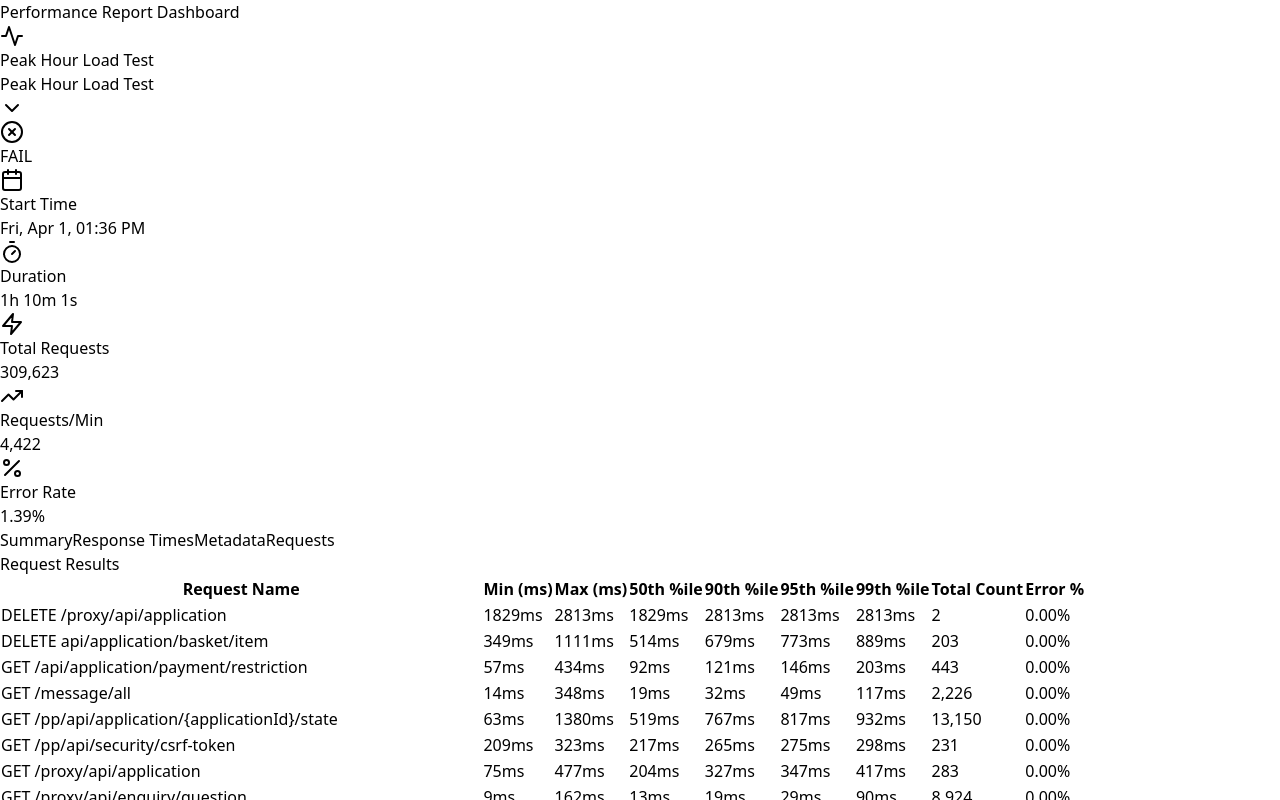
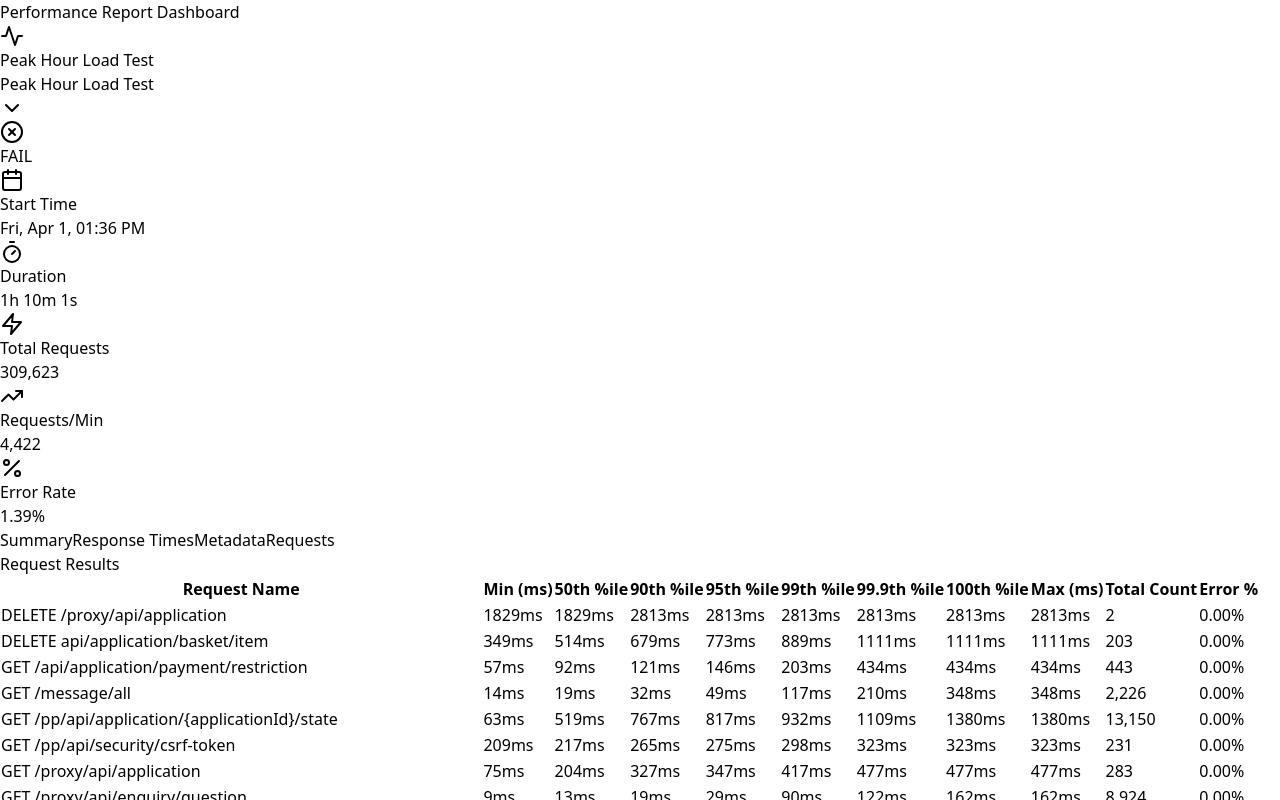
Before and after one commit to rtriunfo/dashboard-kimi-k2, a React (Vite) app: page / in a window 1280 px wide. Both pictures are taken after a click on the button "Requests". Shown: the top 800 px of the page. Built offline with nearby package versions, Linux system fonts and the light colour scheme.

Commit message:
✨ feat: dynamically render percentile columns in requests table based on available data

```diff
--- a/src/components/RequestsTable.tsx
+++ b/src/components/RequestsTable.tsx
@@ -31,6 +31,11 @@ export const RequestsTable: React.FC<RequestsTableProps> = ({ testData }) => {
       );
     }
 
+    // Get available percentiles dynamically from the first result
+    const availablePercentiles = requestResults.length > 0 && requestResults[0]?.responseTimes?.percentiles
+      ? Object.keys(requestResults[0].responseTimes.percentiles).sort((a, b) => parseFloat(a) - parseFloat(b))
+      : [];
+
   return (
     <div className="overflow-x-auto">
       <table className="w-full border-collapse bg-slate-800/50 backdrop-blur-sm rounded-xl border border-slate-700">
@@ -38,11 +43,12 @@ export const RequestsTable: React.FC<RequestsTableProps> = ({ testData }) => {
           <tr className="border-b border-slate-700">
             <th className="px-6 py-4 text-left text-sm font-semibold text-white">Request Name</th>
             <th className="px-6 py-4 text-center text-sm font-semibold text-white">Min (ms)</th>
+            {availablePercentiles.map(percentile => (
+              <th key={percentile} className="px-6 py-4 text-center text-sm font-semibold text-white">
+                {parseFloat(percentile) === 100 ? '100th %ile' : `${parseFloat(percentile)}th %ile`}
+              </th>
+            ))}
             <th className="px-6 py-4 text-center text-sm font-semibold text-white">Max (ms)</th>
-            <th className="px-6 py-4 text-center text-sm font-semibold text-white">50th %ile</th>
-            <th className="px-6 py-4 text-center text-sm font-semibold text-white">90th %ile</th>
-            <th className="px-6 py-4 text-center text-sm font-semibold text-white">95th %ile</th>
-            <th className="px-6 py-4 text-center text-sm font-semibold text-white">99th %ile</th>
             <th className="px-6 py-4 text-center text-sm font-semibold text-white">Total Count</th>
             <th className="px-6 py-4 text-center text-sm font-semibold text-white">Error %</th>
           </tr>
@@ -68,20 +74,13 @@ export const RequestsTable: React.FC<RequestsTableProps> = ({ testData }) => {
                 <td className="px-6 py-4 text-sm text-center text-slate-300">
                   {formatResponseTime(result.responseTimes?.min || 0)}
                 </td>
+                {availablePercentiles.map(percentile => (
+                  <td key={percentile} className="px-6 py-4 text-sm text-center text-slate-300">
+                    {formatResponseTime(result.responseTimes?.percentiles?.[percentile] || 0)}
+                  </td>
+                ))}
                 <td className="px-6 py-4 text-sm text-center text-slate-300">
                   {formatResponseTime(result.responseTimes?.max || 0)}
-                </td>
-                <td className="px-6 py-4 text-sm text-center text-slate-300">
-                  {formatResponseTime(result.responseTimes?.percentiles?.['50.0'] || 0)}
-                </td>
-                <td className="px-6 py-4 text-sm text-center text-slate-300">
-                  {formatResponseTime(result.responseTimes?.percentiles?.['90.0'] || 0)}
-                </td>
-                <td className="px-6 py-4 text-sm text-center text-slate-300">
-                  {formatResponseTime(result.responseTimes?.percentiles?.['95.0'] || 0)}
-                </td>
-                <td className="px-6 py-4 text-sm text-center text-slate-300">
-                  {formatResponseTime(result.responseTimes?.percentiles?.['99.0'] || 0)}
                 </td>
                 <td className="px-6 py-4 text-sm text-center text-slate-300">
                   {(result.totalCount || 0).toLocaleString()}
```
Also changed, not shown: 1 other file (tests, documents, lock files or other folders).
